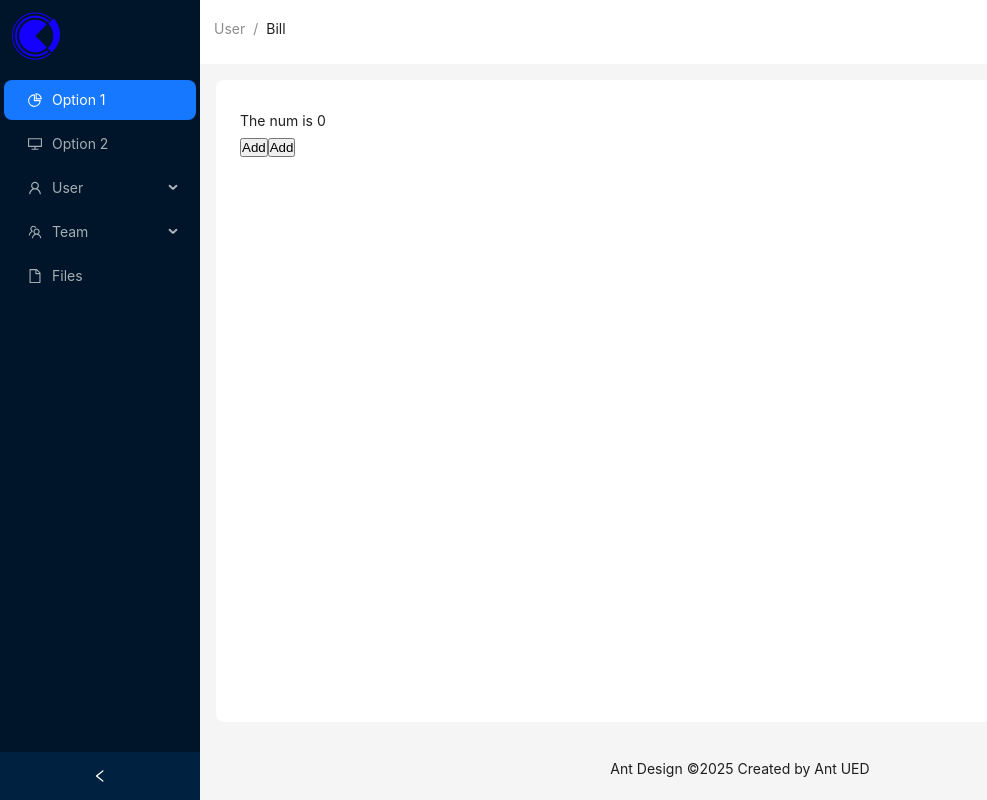
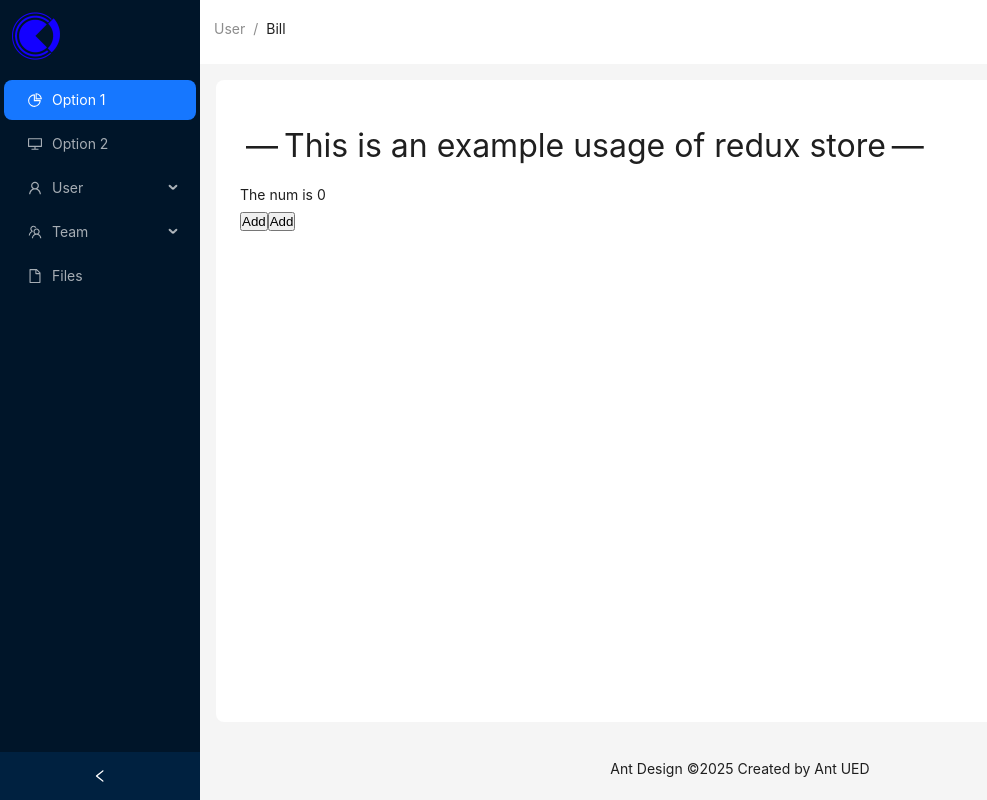
Before and after one commit to kevin579/backend-management-system, a React (Vite) app: page /page1 in a window 1280 px wide. Shown: the whole page, without its empty margins (0-987 px from the left). Built offline with nearby package versions, Linux system fonts and the light colour scheme.

Commit message:
Update About.tsx

```diff
--- a/src/view/About.tsx
+++ b/src/view/About.tsx
@@ -11,6 +11,7 @@ export default function About() {
 
   return (
     <div className='home'>
+        <h1>This is an example usage of redux store</h1>
         <p>The num is {num}</p>
         <button onClick ={()=>dispatch(add())}>Add</button>
         <button onClick ={()=>dispatch(add2())}>Add</button>
```
